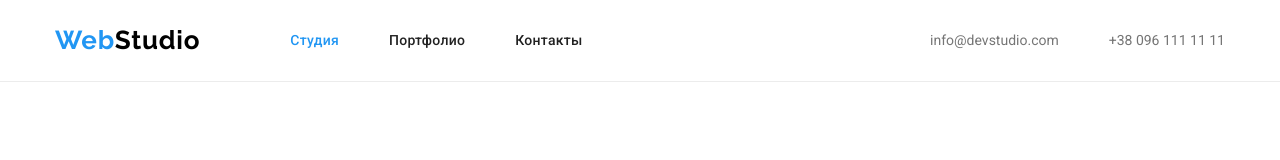
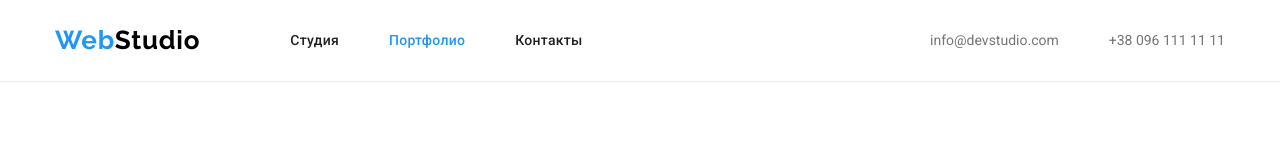
Before and after one commit to Koliadjun/goit-markup-hw-03, a plain HTML site: page portfolio.html in a window 1280 px wide. Shown: the top 160 px of the page. Drawn offline with nearby package versions, Linux system fonts and the light colour scheme.

Commit message:
Fix active link

```diff
--- a/portfolio.html
+++ b/portfolio.html
@@ -27,15 +27,12 @@
           >
           <ul class="navigation-list display-flex">
             <li class="navigation-list-item">
+              <a class="navigation-list-link n" href="./index.html"> Студия </a>
+            </li>
+            <li class="navigation-list-item">
               <a
                 class="navigation-list-link navigation-list-link-active"
-                href="./index.html"
-              >
-                Студия
-              </a>
-            </li>
-            <li class="navigation-list-item">
-              <a class="navigation-list-link" href="./portfolio.html"
+                href="./portfolio.html"
                 >Портфолио</a
               >
             </li>
```
